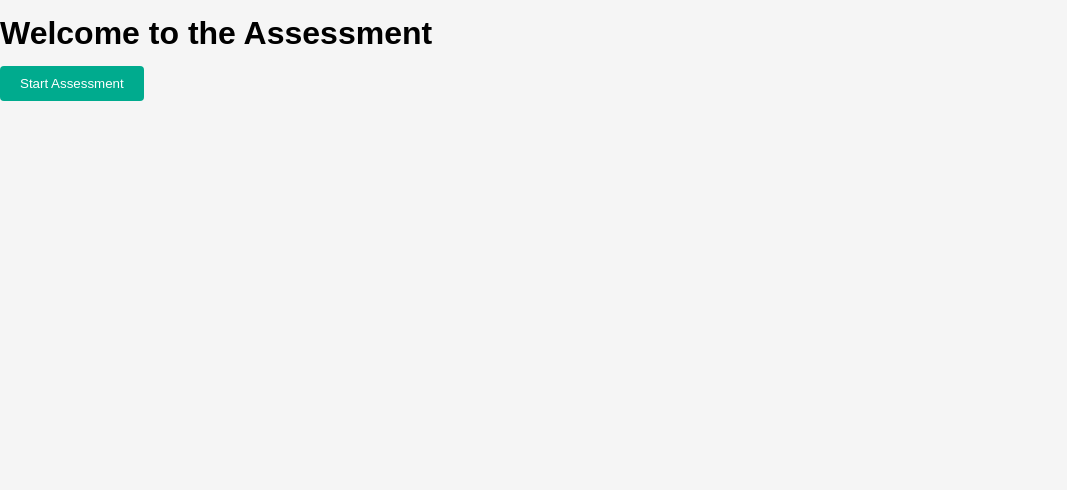
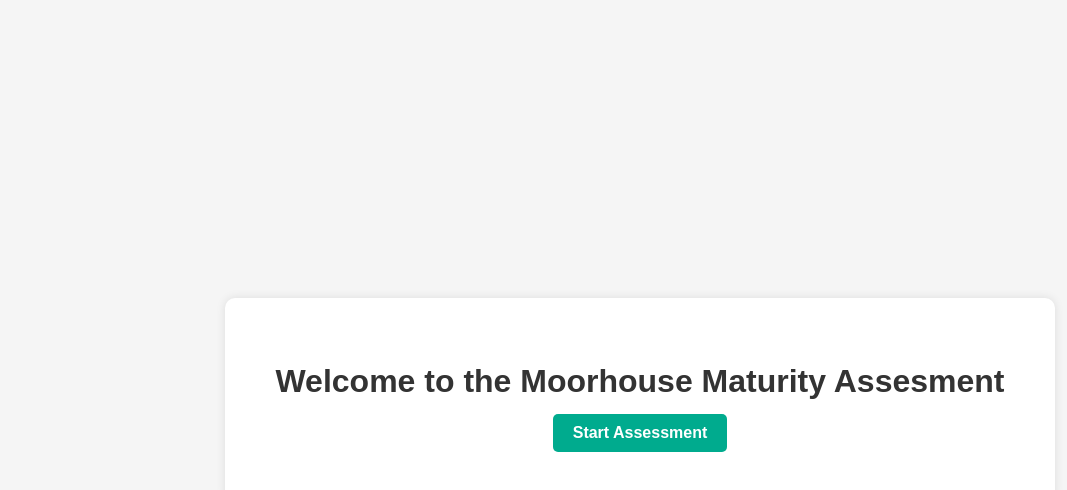
Before and after one commit to dlarkins24/front2, a React (Create React App) app in the folder survey-app/: page /welcome in a window 1280 px wide. Shown: the top 490 px of the page, without its empty margins (0-1067 px from the left). Built offline with nearby package versions, Linux system fonts and the light colour scheme.

Commit message:
new wlecome page

```diff
--- a/survey-app/src/App.css
+++ b/survey-app/src/App.css
@@ -105,3 +105,53 @@ a:visited {
 a:focus {
   outline: 2px solid var(--color-content-primary);
 }
+
+/* Existing CSS content... */
+
+/* New styles for the welcome page */
+.app-container {
+  display: flex;
+  justify-content: center;
+  align-items: center;
+  height: 100vh; /* This ensures your container takes up the full view height */
+  background-color: var(--color-content-bg-alt); /* Using your existing variable */
+}
+
+.welcome-container {
+  text-align: center;
+  background-color: var(--color-content-bg); /* Existing white background */
+  padding: 50px;
+  border-radius: 10px; /* For rounded corners */
+  box-shadow: 0px 0px 10px 0px rgba(0, 0, 0, 0.1); /* Slight shadow for depth */
+}
+
+.welcome-title {
+  margin-bottom: 20px;
+  color: var(--color-content-text); /* Existing text color */
+  font-weight: var(--bold-font-weight); /* Using your bold weight for the title */
+}
+
+.start-button {
+  /* Most button styles are inherited, adding only specific changes */
+  padding: 10px 20px;
+  font-size: var(--font-size);
+  border-radius: 5px; /* Slightly more rounded than the default */
+  transition: background-color 0.3s ease;
+  font-weight: var(--bold-font-weight); /* Making text bold */
+}
+
+.start-button:hover {
+  background-color: var(--color-content-link-hover); /* Using your hover color */
+}
+
+.start-button:disabled {
+  background-color: var(--color-content-faded); /* Existing faded color */
+  cursor: not-allowed;
+}
+
+/* If you want the error message to stand out more, you might consider adding more styles */
+.error {
+  /* Existing styles... */
+  border: 1px solid #D9534F; /* If you want a border around the error message */
+  /* Other styling as needed */
+}
--- a/survey-app/src/WelcomePage.js
+++ b/survey-app/src/WelcomePage.js
@@ -29,15 +29,23 @@ const WelcomePage = ({ onSessionStart }) => {
         }
     };
 
-    return (
-        <div>
-            <h1>Welcome to the Assessment</h1>
-            <button onClick={startSession} disabled={loading}>
+// In your WelcomePage component's return statement...
+
+return (
+    <div className="app-container">
+        <div className="welcome-container">
+            <h1 className="welcome-title">Welcome to the Moorhouse Maturity Assesment</h1>
+            <button
+                className="start-button"
+                onClick={startSession}
+                disabled={loading}>
                 {loading ? 'Starting...' : 'Start Assessment'}
             </button>
             {error && <p className="error">{error}</p>}
         </div>
-    );
+    </div>
+);
+
 };
 
 export default WelcomePage;
```
